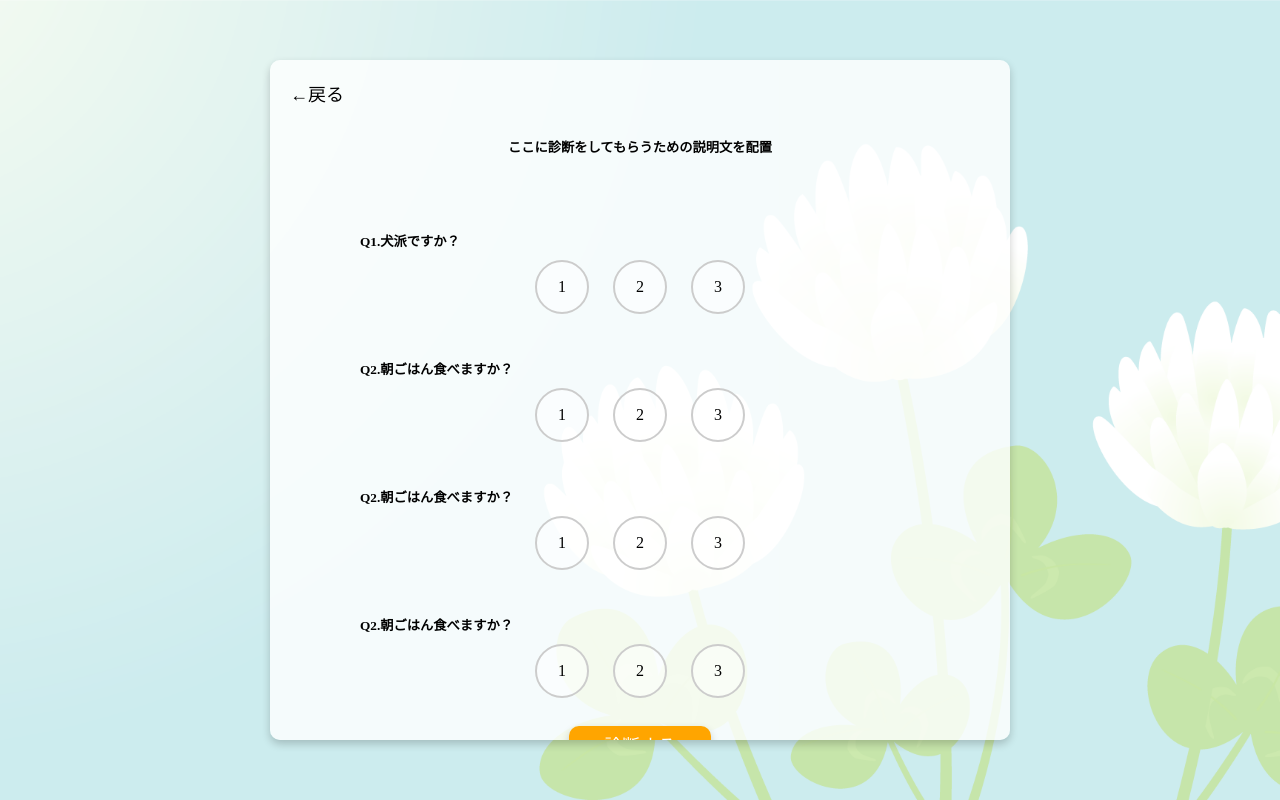
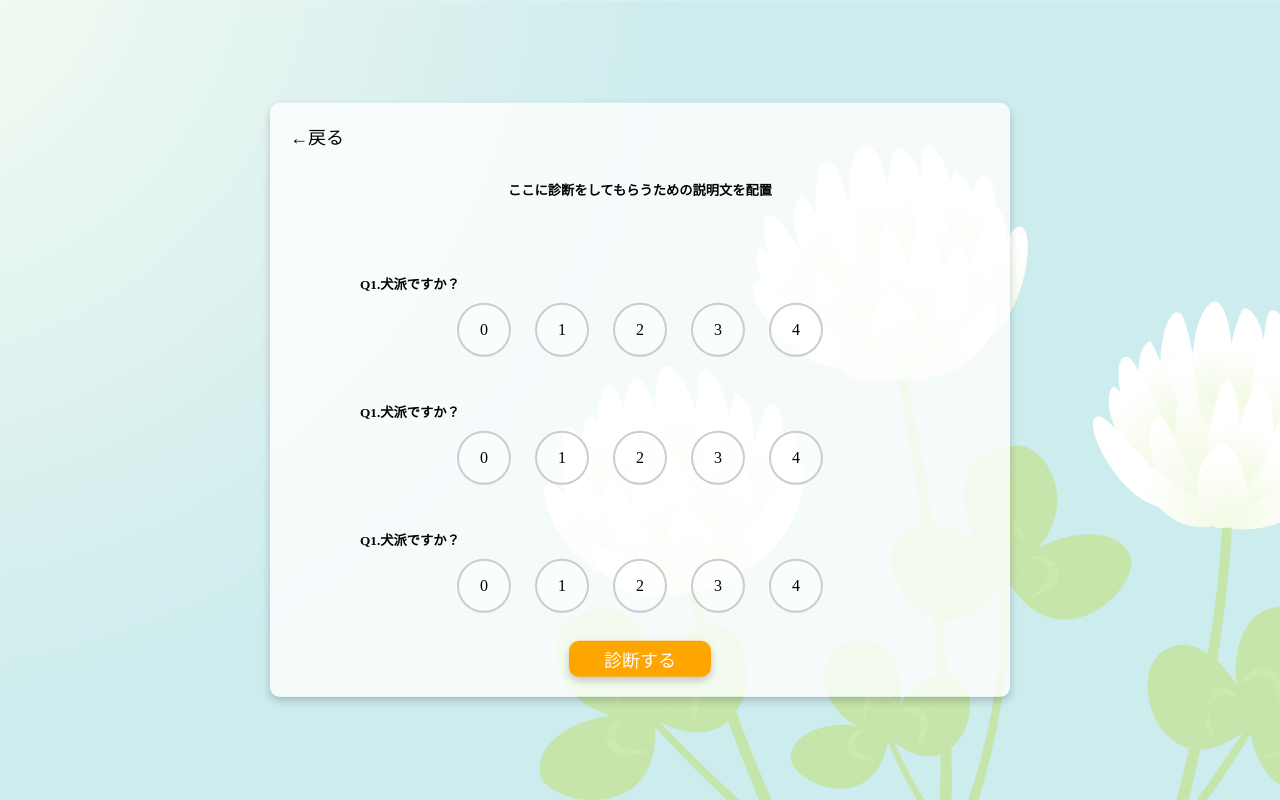
Before and after one commit to 1GiTHuB9/LifeGuard, a PHP site: page /leveldiagnosis.php in a window 1280 px wide. Run offline with PHP 8.4, Linux system fonts and the light colour scheme.

Commit message:
レベル診断途中

```diff
--- a/leveldiagnosis.php
+++ b/leveldiagnosis.php
@@ -25,61 +25,69 @@
                 <h5>Q1.犬派ですか？</h5>
                 <div class="radio-button-wrapper">
                     <input type="radio" id="Q1-1" name="Q1" value="1">
-                    <label for="Q1-1" class="radio-button-label">1</label>
+                    <label for="Q1-1" class="radio-button-label">0</label>
                 </div>
                 <div class="radio-button-wrapper">
                     <input type="radio" id="Q1-2" name="Q1" value="2">
-                    <label for="Q1-2" class="radio-button-label">2</label>
+                    <label for="Q1-2" class="radio-button-label">1</label>
+                </div>
+                <div class="radio-button-wrapper">
+                    <input type="radio" id="Q1-3" name="Q1" value="3">
+                    <label for="Q1-3" class="radio-button-label">2</label>
                 </div>
                 <div class="radio-button-wrapper">
                     <input type="radio" id="Q1-3" name="Q1" value="3">
                     <label for="Q1-3" class="radio-button-label">3</label>
                 </div>
-            </div>
-
-            <div class="question">
-                <h5>Q2.朝ごはん食べますか？</h5>
                 <div class="radio-button-wrapper">
-                    <input type="radio" id="Q2-1" name="Q2" value="1">
-                    <label for="Q2-1" class="radio-button-label">1</label>
-                </div>
-                <div class="radio-button-wrapper">
-                    <input type="radio" id="Q2-2" name="Q2" value="2">
-                    <label for="Q2-2" class="radio-button-label">2</label>
-                </div>
-                <div class="radio-button-wrapper">
-                    <input type="radio" id="Q2-3" name="Q2" value="3">
-                    <label for="Q2-3" class="radio-button-label">3</label>
+                    <input type="radio" id="Q1-3" name="Q1" value="3">
+                    <label for="Q1-3" class="radio-button-label">4</label>
                 </div>
             </div>
             <div class="question">
-                <h5>Q2.朝ごはん食べますか？</h5>
+                <h5>Q1.犬派ですか？</h5>
                 <div class="radio-button-wrapper">
-                    <input type="radio" id="Q3-1" name="Q3" value="1">
-                    <label for="Q3-1" class="radio-button-label">1</label>
+                    <input type="radio" id="Q2-1" name="Q2" value="0">
+                    <label for="Q1-1" class="radio-button-label">0</label>
                 </div>
                 <div class="radio-button-wrapper">
-                    <input type="radio" id="Q3-2" name="Q3" value="2">
-                    <label for="Q3-2" class="radio-button-label">2</label>
+                    <input type="radio" id="Q2-2" name="Q2" value="1">
+                    <label for="Q1-2" class="radio-button-label">1</label>
                 </div>
                 <div class="radio-button-wrapper">
-                    <input type="radio" id="Q3-3" name="Q3" value="3">
-                    <label for="Q3-3" class="radio-button-label">3</label>
+                    <input type="radio" id="Q2-3" name="Q2" value="2">
+                    <label for="Q1-3" class="radio-button-label">2</label>
+                </div>
+                <div class="radio-button-wrapper">
+                    <input type="radio" id="Q2-4" name="Q2" value="3">
+                    <label for="Q1-3" class="radio-button-label">3</label>
+                </div>
+                <div class="radio-button-wrapper">
+                    <input type="radio" id="Q2-5" name="Q2" value="4">
+                    <label for="Q1-3" class="radio-button-label">4</label>
                 </div>
             </div>
             <div class="question">
-                <h5>Q2.朝ごはん食べますか？</h5>
+                <h5>Q1.犬派ですか？</h5>
                 <div class="radio-button-wrapper">
-                    <input type="radio" id="option1" name="Q4" value="1">
-                    <label for="option1" class="radio-button-label">1</label>
+                    <input type="radio" id="Q3-1" name="Q3" value="0">
+                    <label for="Q3-1" class="radio-button-label">0</label>
                 </div>
                 <div class="radio-button-wrapper">
-                    <input type="radio" id="option2" name="Q4" value="2">
-                    <label for="option2" class="radio-button-label">2</label>
+                    <input type="radio" id="Q3-2" name="Q3" value="1">
+                    <label for="Q3-2" class="radio-button-label">1</label>
                 </div>
                 <div class="radio-button-wrapper">
-                    <input type="radio" id="option3" name="Q4" value="3">
-                    <label for="option3" class="radio-button-label">3</label>
+                    <input type="radio" id="Q3-3" name="Q3" value="2">
+                    <label for="Q3-3" class="radio-button-label">2</label>
+                </div>
+                <div class="radio-button-wrapper">
+                    <input type="radio" id="Q3-4" name="Q3" value="3">
+                    <label for="Q3-4" class="radio-button-label">3</label>
+                </div>
+                <div class="radio-button-wrapper">
+                    <input type="radio" id="Q3-3" name="Q3" value="4">
+                    <label for="Q3-5" class="radio-button-label">4</label>
                 </div>
             </div>
 
@@ -102,3 +110,31 @@
     </script>
 </body>
 </html>
+<!-- レベル診断チェックリスト
+
+1:あなたは最近、気分が持続的に沈んでいると感じていますか？
+2:疲れや倦怠感を感じることがありますか？
+3:食欲が減退していると感じますか？
+4:睡眠の質が悪くなっていると感じますか？
+5:集中力や注意力が低下していると感じますか？
+6:仕事や日常生活に対する興味を持てなくなっていますか？
+7:自分に対する評価が低くなっていると感じますか？
+8:他人との交流を避けるようになっていますか？
+9:自分の未来に対して希望を持てなくなっていますか？
+10:無価値感や罪悪感を感じることがありますか？
+
+それぞれ5段階で評価します（横の数字はポイントです。これの合計でレベルを判断します。
+
+0: 全く感じない
+1: あまり感じない。
+2: 時々感じる。
+3: よく感じる。
+4: ほぼ常に感じる。
+
+5段階で評価します。
+
+レベル1：０～５: 今のところ問題ありません。
+レベル2：６～10: 治療を要するレベルではありませんが、医療機関に相談してみてもよいかもしれません。
+レベル3：11～15: 不安な状態が長引くようでしたら医療機関にご相談ください。
+レベル4：16～20: 早い時期に専門医に診てもらうことをお勧めします。
+レベル5：21～27: 速やかに専門医に診てもらってください。 -->
```
